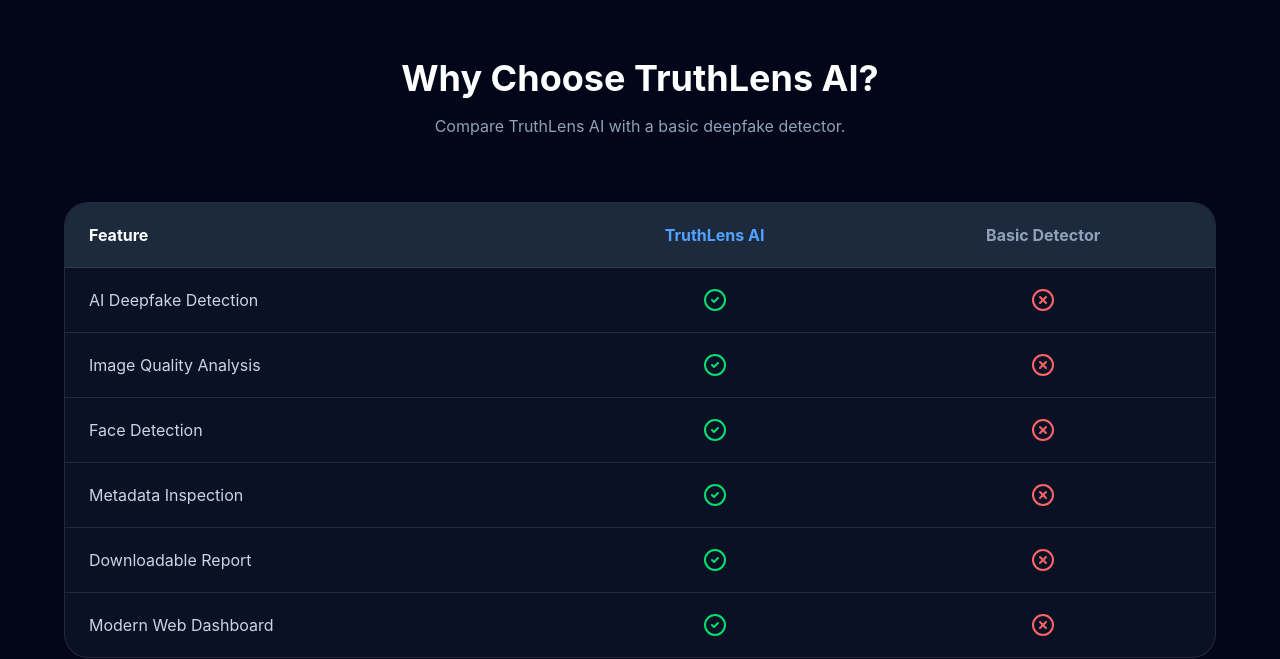
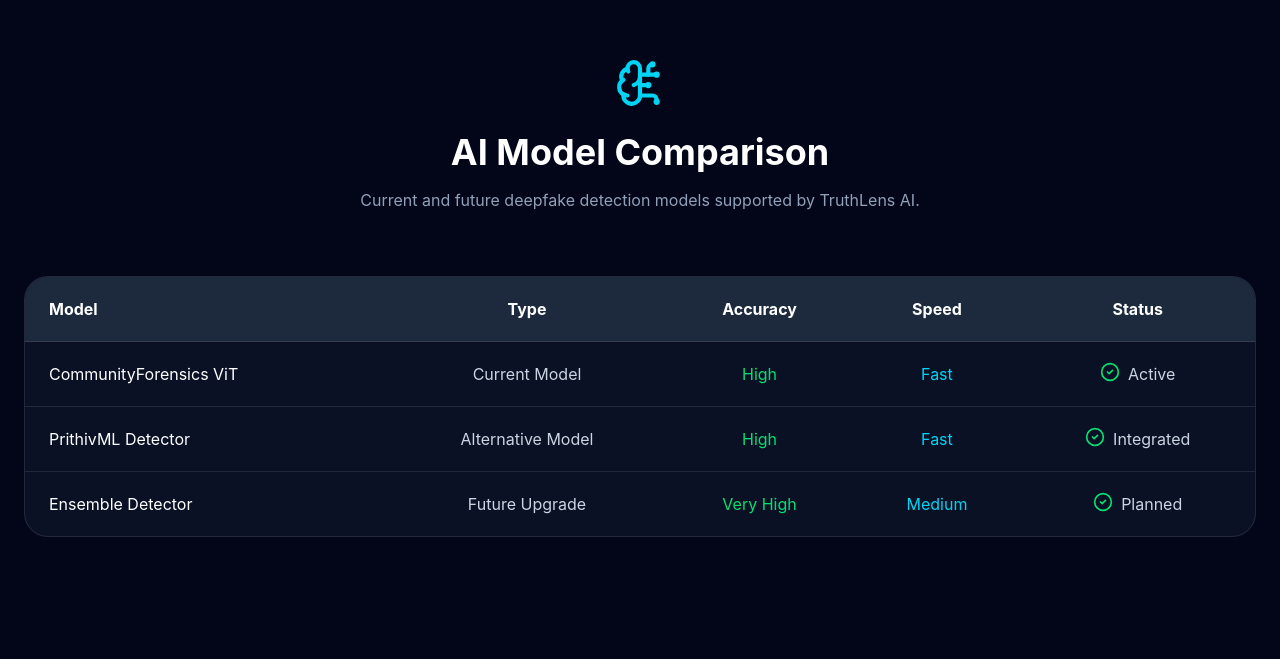
Before and after one commit to aryansingh192005/truthlens-ai, a React (Vite) app in the folder client/: page / in a window 1280 px wide. Shown: the part 5362-6021 px from the top of the page. Built offline with nearby package versions, Linux system fonts and the light colour scheme.

Commit message:
feat: add research background section

```diff
--- /dev/null
+++ b/client/src/components/ModelComparison.jsx
@@ -0,0 +1,134 @@
+import { CheckCircle2, BrainCircuit } from "lucide-react";
+
+export default function ModelComparison() {
+  const models = [
+    {
+      name: "CommunityForensics ViT",
+      type: "Current Model",
+      accuracy: "High",
+      speed: "Fast",
+      status: "Active",
+    },
+    {
+      name: "PrithivML Detector",
+      type: "Alternative Model",
+      accuracy: "High",
+      speed: "Fast",
+      status: "Integrated",
+    },
+    {
+      name: "Ensemble Detector",
+      type: "Future Upgrade",
+      accuracy: "Very High",
+      speed: "Medium",
+      status: "Planned",
+    },
+  ];
+
+  return (
+    <section className="bg-slate-950 px-6 py-24">
+      <div className="mx-auto max-w-7xl">
+
+        <div className="mb-16 text-center">
+
+          <BrainCircuit
+            size={50}
+            className="mx-auto text-cyan-400"
+          />
+
+          <h2 className="mt-6 text-4xl font-bold text-white">
+            AI Model Comparison
+          </h2>
+
+          <p className="mt-4 text-slate-400">
+            Current and future deepfake detection models supported by TruthLens AI.
+          </p>
+
+        </div>
+
+        <div className="overflow-hidden rounded-3xl border border-white/10 bg-slate-900/70">
+
+          <table className="w-full">
+
+            <thead className="bg-slate-800">
+
+              <tr>
+
+                <th className="px-6 py-5 text-left text-white">
+                  Model
+                </th>
+
+                <th className="px-6 py-5 text-center text-white">
+                  Type
+                </th>
+
+                <th className="px-6 py-5 text-center text-white">
+                  Accuracy
+                </th>
+
+                <th className="px-6 py-5 text-center text-white">
+                  Speed
+                </th>
+
+                <th className="px-6 py-5 text-center text-white">
+                  Status
+                </th>
+
+              </tr>
+
+            </thead>
+
+            <tbody>
+
+              {models.map((model) => (
+                <tr
+                  key={model.name}
+                  className="border-t border-white/10"
+                >
+
+                  <td className="px-6 py-5 text-white">
+                    {model.name}
+                  </td>
+
+                  <td className="px-6 py-5 text-center text-slate-300">
+                    {model.type}
+                  </td>
+
+                  <td className="px-6 py-5 text-center text-green-400">
+                    {model.accuracy}
+                  </td>
+
+                  <td className="px-6 py-5 text-center text-cyan-400">
+                    {model.speed}
+                  </td>
+
+                  <td className="px-6 py-5">
+
+                    <div className="flex justify-center gap-2">
+
+                      <CheckCircle2
+                        size={20}
+                        className="text-green-400"
+                      />
+
+                      <span className="text-slate-300">
+                        {model.status}
+                      </span>
+
+                    </div>
+
+                  </td>
+
+                </tr>
+              ))}
+
+            </tbody>
+
+          </table>
+
+        </div>
+
+      </div>
+    </section>
+  );
+}
--- /dev/null
+++ b/client/src/components/ResearchSection.jsx
@@ -0,0 +1,81 @@
+import { BookOpen, BrainCircuit, FileSearch } from "lucide-react";
+
+export default function ResearchSection() {
+  const papers = [
+    {
+      title: "Vision Transformers",
+      description:
+        "Transformer-based architectures have become highly effective for image classification and computer vision tasks.",
+      icon: BrainCircuit,
+      color: "text-purple-400",
+    },
+    {
+      title: "Deepfake Detection",
+      description:
+        "Modern deepfake detectors analyze subtle visual artifacts, inconsistencies, and learned image representations.",
+      icon: FileSearch,
+      color: "text-cyan-400",
+    },
+    {
+      title: "Digital Image Forensics",
+      description:
+        "Image forensics combines metadata inspection, image quality analysis, and AI models to assess authenticity.",
+      icon: BookOpen,
+      color: "text-green-400",
+    },
+  ];
+
+  return (
+    <section className="bg-slate-950 px-6 py-24">
+      <div className="mx-auto max-w-7xl">
+
+        <div className="mb-16 text-center">
+
+          <BookOpen
+            size={50}
+            className="mx-auto text-blue-400"
+          />
+
+          <h2 className="mt-6 text-4xl font-bold text-white">
+            Research Background
+          </h2>
+
+          <p className="mt-4 text-slate-400">
+            Concepts and technologies that inspired the development of TruthLens AI.
+          </p>
+
+        </div>
+
+        <div className="grid gap-8 lg:grid-cols-3">
+
+          {papers.map((paper) => {
+            const Icon = paper.icon;
+
+            return (
+              <div
+                key={paper.title}
+                className="rounded-3xl border border-white/10 bg-slate-900/70 p-8 transition duration-300 hover:-translate-y-2 hover:border-blue-500"
+              >
+                <Icon
+                  size={48}
+                  className={paper.color}
+                />
+
+                <h3 className="mt-6 text-2xl font-bold text-white">
+                  {paper.title}
+                </h3>
+
+                <p className="mt-4 leading-7 text-slate-400">
+                  {paper.description}
+                </p>
+
+              </div>
+            );
+          })}
+
+        </div>
+
+      </div>
+    </section>
+  );
+}
--- a/client/src/pages/Home.jsx
+++ b/client/src/pages/Home.jsx
@@ -7,10 +7,12 @@
 import SupportedFormats from "../components/SupportedFormats";
 import ProjectStats from "../components/ProjectStats";
 import Architecture from "../components/Architecture";
+import ModelComparison from "../components/ModelComparison";
 import ComparisonTable from "../components/ComparisonTable";
 import ProjectTimeline from "../components/ProjectTimeline";
 import VersionHistory from "../components/VersionHistory";
 import FutureRoadmap from "../components/FutureRoadmap";
+import ResearchSection from "../components/ResearchSection";
 import HowItWorks from "../components/HowItWorks";
 import CTA from "../components/CTA";
 import UploadSection from "../components/UploadSection";
@@ -45,6 +47,8 @@
 
         <Architecture />
 
+        <ModelComparison />
+
         <ComparisonTable />
 
         <ProjectTimeline />
@@ -52,6 +56,8 @@
         <VersionHistory />
 
         <FutureRoadmap />
+
+        <ResearchSection />
 
         <HowItWorks />
 
```
